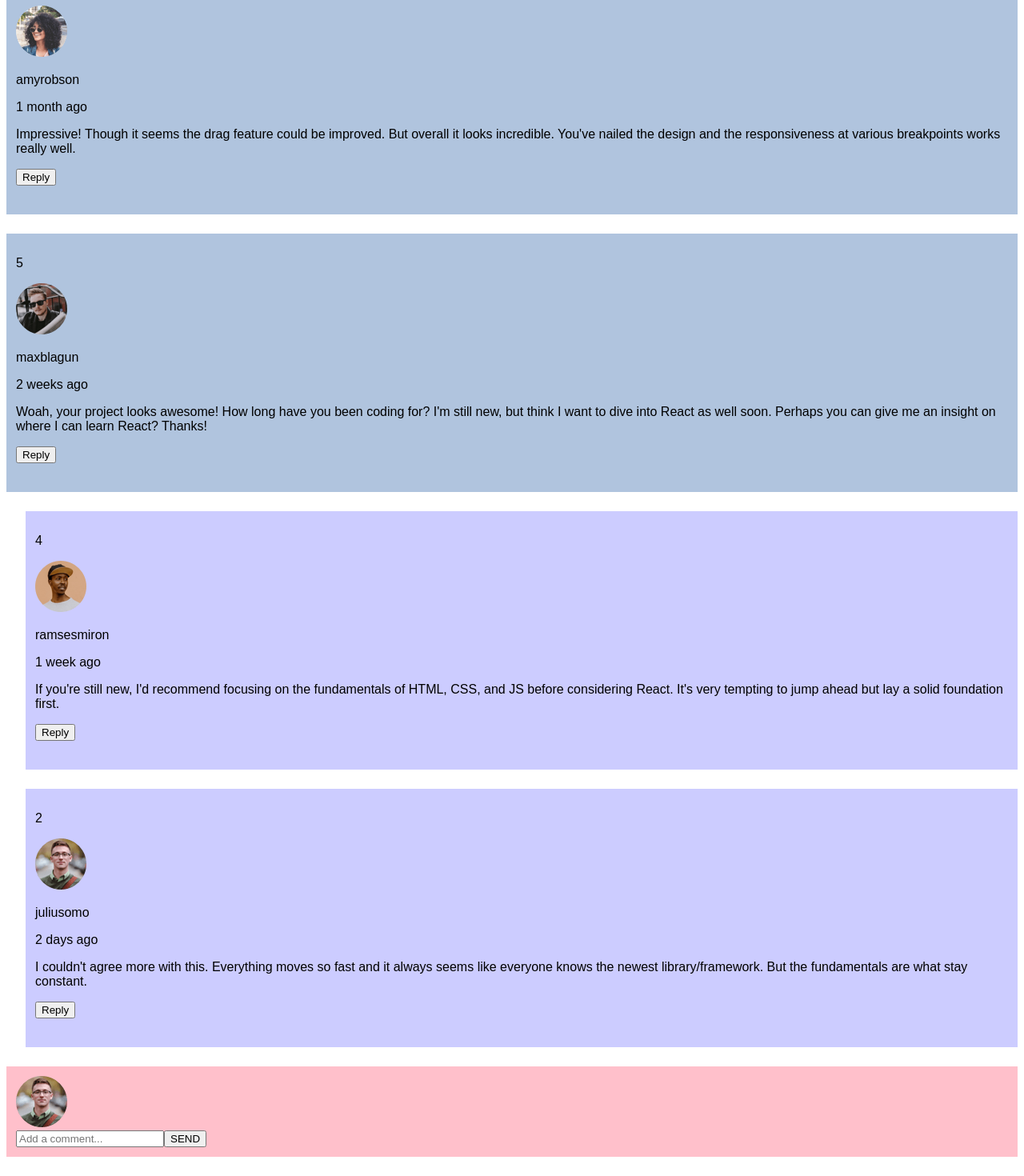
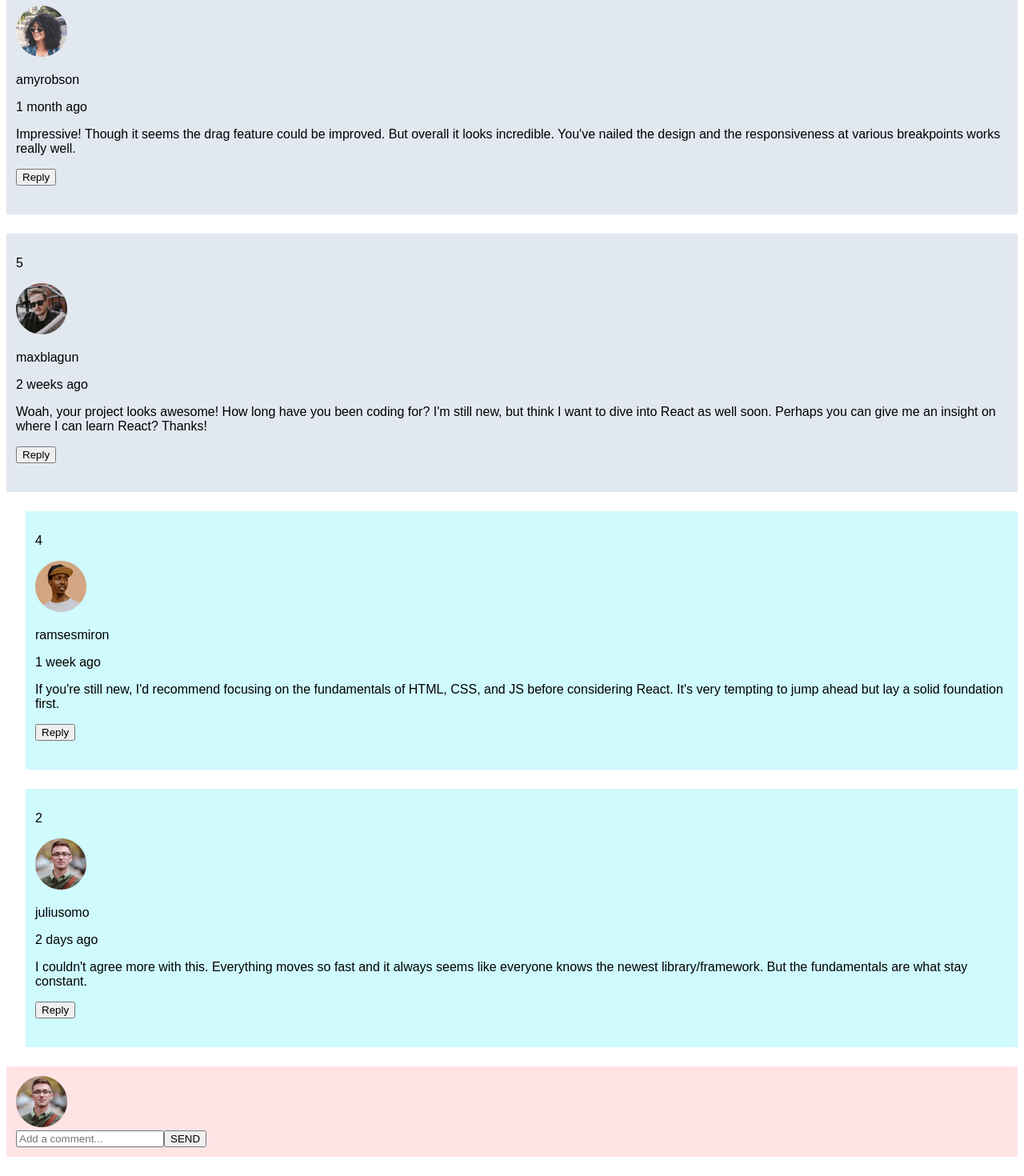
Before and after one commit to philval/react-typescript-comments-component, a React (Create React App) app: page / in a window 1280 px wide. Shown: the part 135-1605 px from the top of the page at 80% size. Built offline with nearby package versions, Linux system fonts and the light colour scheme.

Commit message:
Tweak CSS colors

```diff
--- a/src/components/Comment.tsx
+++ b/src/components/Comment.tsx
@@ -8,7 +8,7 @@ export default function Comment({ comment }: any) {
     <div key={comment.id}>
       <div
         style={{
-          backgroundColor: "#B0C4DE",
+          backgroundColor: "#e2e8f0",
           padding: 12,
           marginBottom: 24
         }}
--- a/src/components/CommentReply.tsx
+++ b/src/components/CommentReply.tsx
@@ -5,7 +5,7 @@ export default function CommentReply({ reply }: any) {
   return (
     <div
       style={{
-        backgroundColor: "#CCCCFF",
+        backgroundColor: "#cffafe",
         padding: 12,
         marginBottom: 24
       }}
--- a/src/components/NewCommentForm.tsx
+++ b/src/components/NewCommentForm.tsx
@@ -17,7 +17,7 @@ export default function NewCommentForm() {
     <>
       <div
         style={{
-          backgroundColor: "pink",
+          backgroundColor: "#ffe4e6",
           padding: 12,
           marginBottom: 24
         }}
```
